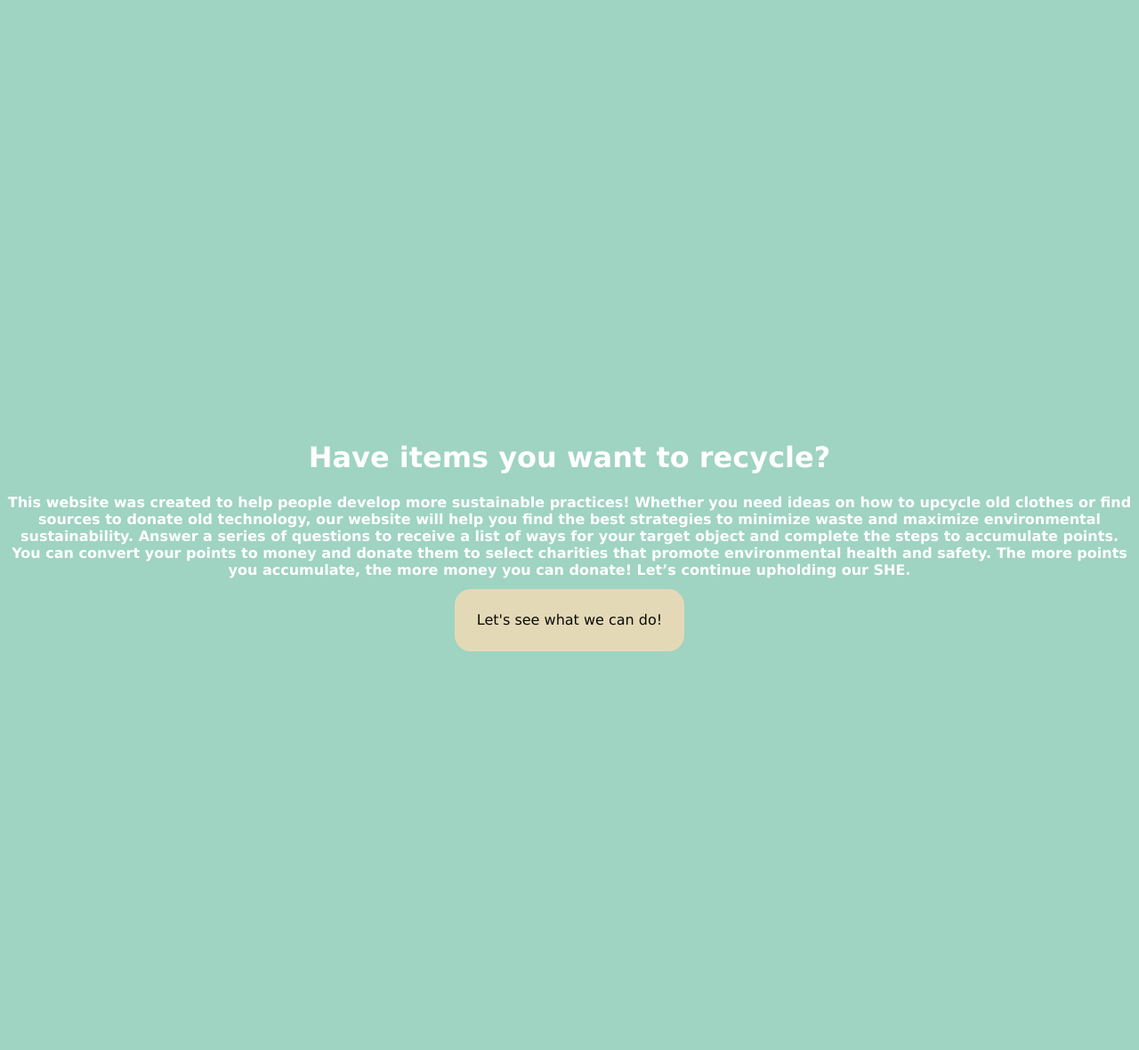
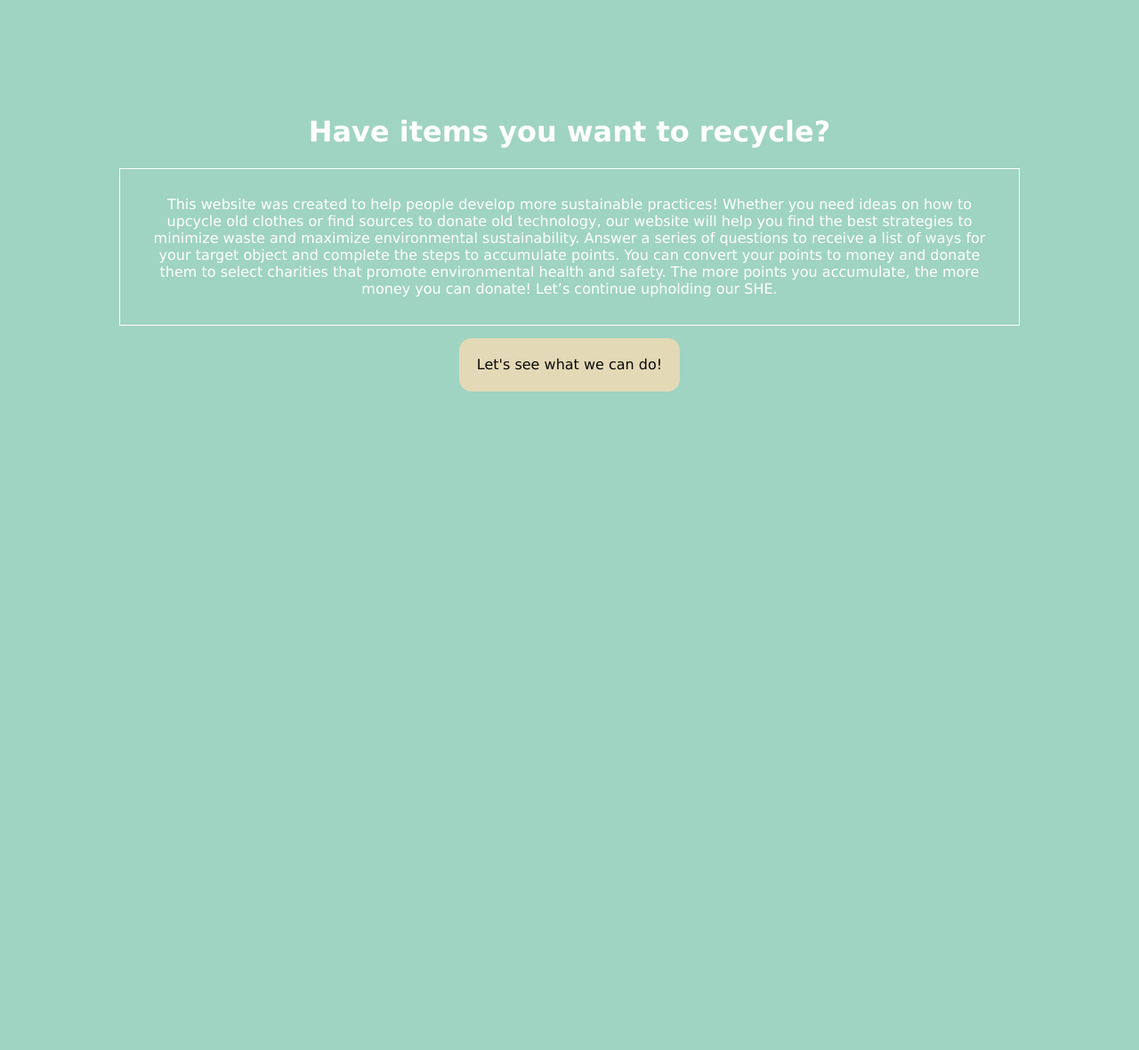
Before and after one commit to anugondi/pearlhacks2022-1, a Flask app: page / in a window 1280 px wide. Shown: the whole page at 89% size. After the commit the page ends 440 px from the top, so only its background shows below. Run offline with Flask 2, Linux system fonts and the light colour scheme.

Commit message:
Co-authored-by: Christina Yi <cdyi51@users.noreply.github.com> Co-authored-by: Annie Pi <api9@unc.edu>

```diff
--- a/app.py
+++ b/app.py
@@ -16,7 +16,6 @@ def quiz():
         clothes_item: str = request.form['clothes']
 
         main(item_type, plastic_type, food_type, clothes_item)
-        result: str="" #final result, fix later
 
         render_template("result.html", result=result)
         return item_type
--- a/static/styles.css
+++ b/static/styles.css
@@ -7,24 +7,39 @@ body {
 
   .main-grid {
     display: grid;
-    grid-template-columns: 1fr;
-    grid-template-rows: repeat(5, 1fr);
+    grid-template-columns: 10% 1fr 10%;
+    grid-template-rows: 100px 1fr 50px;
   }
 
+.quiz-grid {
+  display: grid;
+  grid-template-rows: repeat(3, 1fr);
+}
+
+.quiz-header {
+  grid-row: 2/3;
+}
+
   #index-header {
-    grid-row: 3/4;
+    grid-row: 2/3;
+    grid-column: 2/3;
   }
 
+#blurb {
+  border: 1px solid white;
+  padding: 3%;
+}
+
   #intro {
-    border-radius: 18px;
+    border-radius: 14px;
     padding: 2%;
     background-color: rgb(228, 217, 182);
     color: rgb(10, 10, 10);
   }
 
   #intro:hover {
-    background-color:rgb(228, 217, 182);
-    color: rgb(255, 255, 255);
+    background-color: black;
+    color: rgb(228, 217, 182);
   }
 
   a {
--- a/templates/index.html
+++ b/templates/index.html
@@ -8,10 +8,9 @@
     <body class="main-grid">
         <header id="index-header">
         <h1>Have items you want to recycle?</h1>
-        <strong>This website was created to help people develop more sustainable practices! Whether you need ideas on how to upcycle old clothes or find sources to donate old technology, our website will help you find the best strategies to minimize waste and maximize environmental sustainability. Answer a series of questions to receive a list of ways for your target object and complete the steps to accumulate points. You can convert your points to money and donate them to select charities that promote environmental health and safety. The more points you accumulate, the more money you can donate! Let’s continue upholding our SHE.
-        </strong>
-        <br>
-        <br>
+
+        <p id="blurb">This website was created to help people develop more sustainable practices! Whether you need ideas on how to upcycle old clothes or find sources to donate old technology, our website will help you find the best strategies to minimize waste and maximize environmental sustainability. Answer a series of questions to receive a list of ways for your target object and complete the steps to accumulate points. You can convert your points to money and donate them to select charities that promote environmental health and safety. The more points you accumulate, the more money you can donate! Let’s continue upholding our SHE.
+        </p>
         <br>
 
         <div class="button">
--- a/templates/quiz.html
+++ b/templates/quiz.html
@@ -6,7 +6,7 @@
         <link rel='stylesheet' href='/static/styles.css'/>
     </head>
     <body class="quiz-grid">
-        <header>
+        <header class='quiz-header'>
         <form method="post">
             <label class="question" for="item_type">What kind of item do you have?</label>
             <select name="item">
@@ -16,7 +16,7 @@
                 <option value="Electroincs">Electronics</option>
                 <option value="Plastic">Plastic</option>
             </select>
-            <input class ="one" type="submit" value="Submit">
+            <!-- <input class ="one" type="submit" value="Submit"> -->
             <br>
             <br>
             <label class="question" for="plastic">Select the type of plastic:</label>
```
